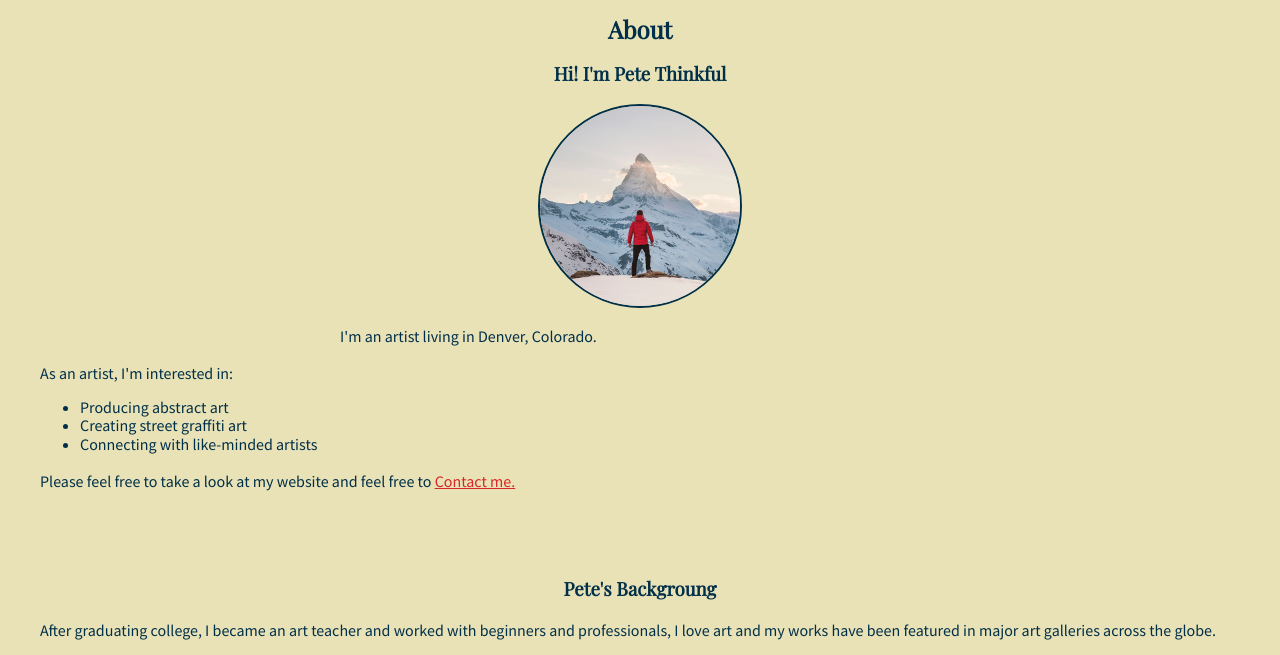
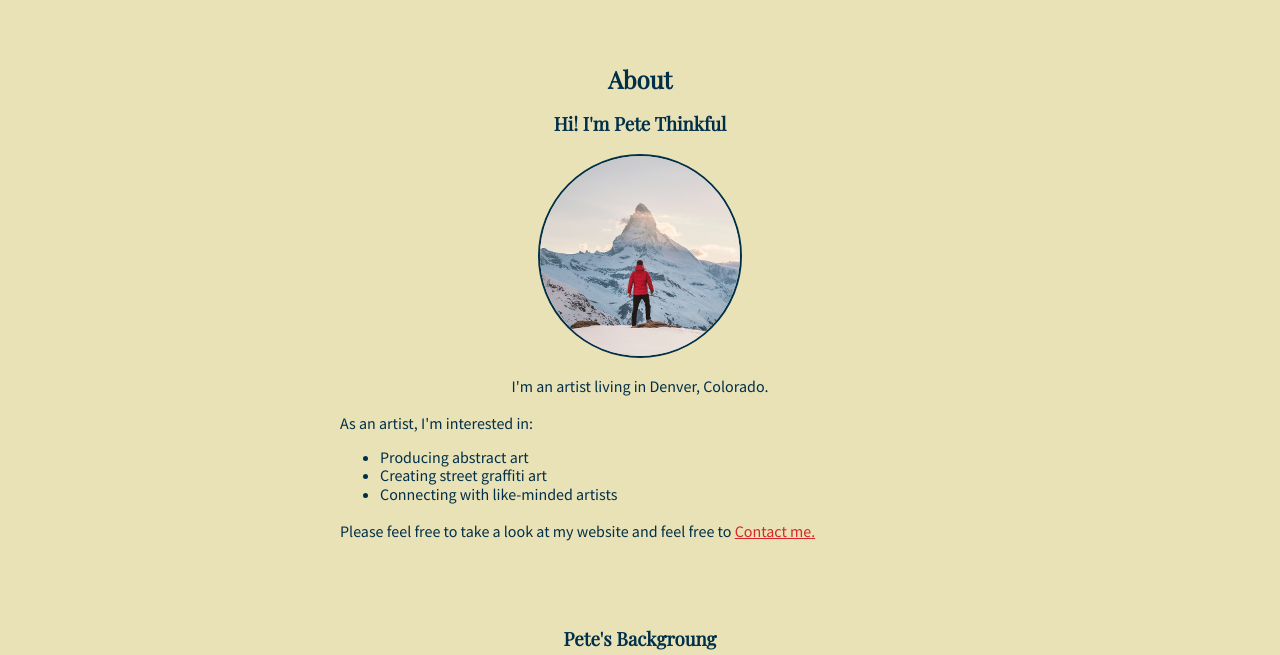
Before and after one commit to jaybetocode/PTP-copy, a plain HTML site: page index.html in a window 1280 px wide. Shown: the part 142-797 px from the top of the page. Drawn offline with nearby package versions, Linux system fonts and the light colour scheme.

Commit message:
Update index.html
Corrections to About section

```diff
--- a/index.html
+++ b/index.html
@@ -11,7 +11,7 @@
 
 <body>
   <!-- TODO: Add header here -->
-  <header>
+      <header>
     <h1>Pete Thinkful | Artist</h1>
     <nav>
       <a href="#about">About</a>
@@ -19,12 +19,14 @@
       <a href="#contact">Contact</a>
     </nav>
   </header>
-    <main>
+  <main>
+  <div>
         <!-- TODO: Add About section here -->
+    <article>
+      <div>
         <section id="about">
       <H2>About</H2>
       <h3>Hi! I'm Pete Thinkful</h3>
-      <div>
           <img class="image-circle" src="images/pete-thinkful.png" alt="Pete Thinkful">
       <p>I'm an artist living in Denver, Colorado.</p> </div>
       As an artist, I'm interested in:
@@ -38,8 +40,10 @@
       <h3>Pete's Backgroung</h3>
       <p>After graduating college, I became an art teacher and worked with beginners and professionals, I love art and my works have been featured in major art galleries across the globe.</p>
       <p>If you are looking to hire an artist or you are an artist looking for a collaborator for your next project, please reach out! I'm so excited to work with other artists to create new art</p>
+      </div>
       </article>
         </section>
+
       <hr>
 
       <!-- TODO: Add Portfolio section here -->
```
